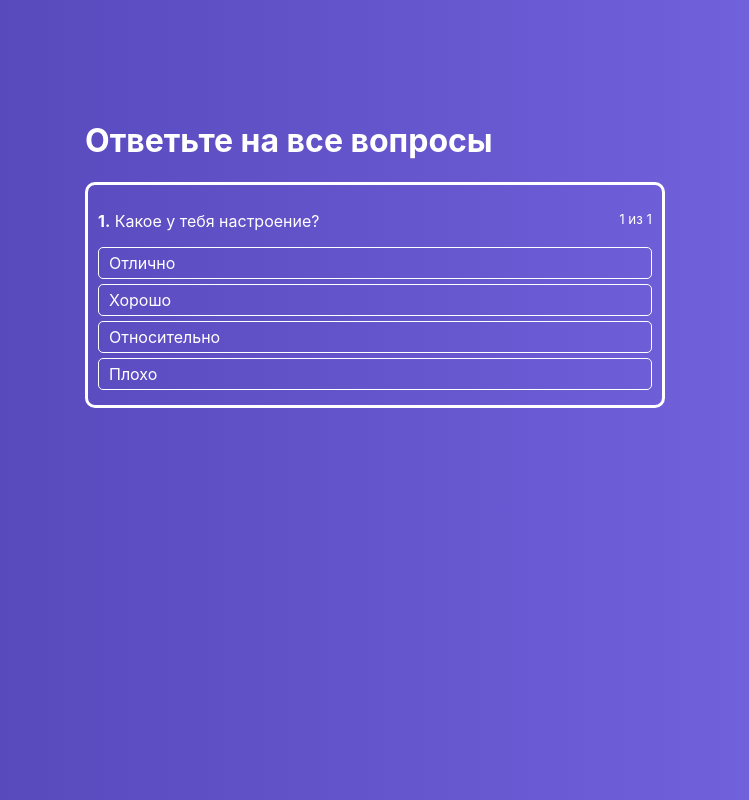
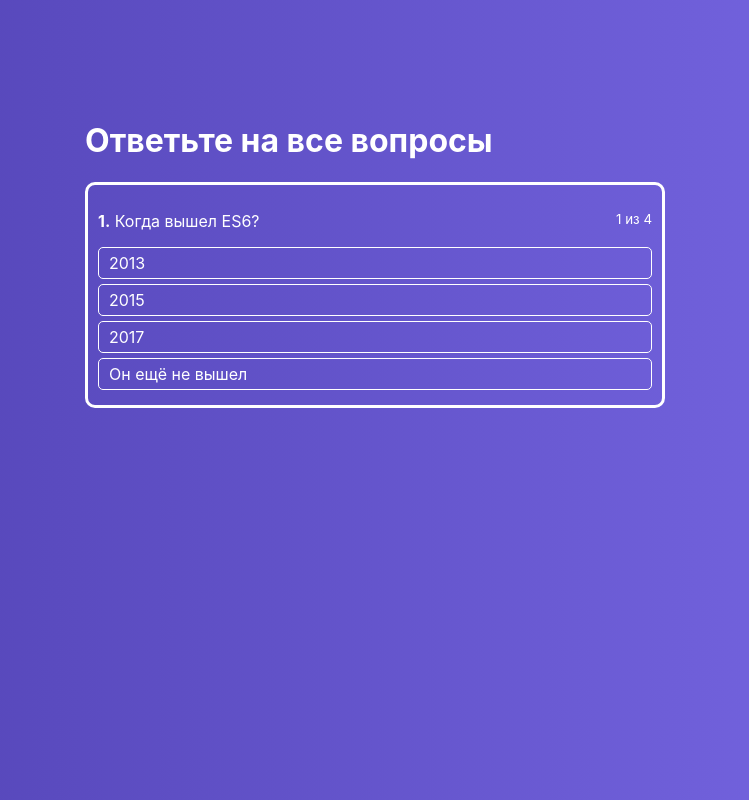
Before and after one commit to Vadimagic/QuizReact, a React app: page / in a window 1280 px wide. Shown: the whole page, without its empty margins (265-1014 px from the left). Built offline with nearby package versions, Linux system fonts and the light colour scheme.

Commit message:
add click questions and switch to next

```diff
--- a/src/components/ActiveQuiz/ActiveQuiz.js
+++ b/src/components/ActiveQuiz/ActiveQuiz.js
@@ -9,7 +9,7 @@ const ActiveQuiz = props => (
 				<strong>{props.number}.</strong>&nbsp;
 				{props.question}
 			</span>
-			<small>{props.number} из {props.quizLength}</small>
+			<small className={classes.ActiveNumber}>{props.number} из {props.quizLength}</small>
 		</p>
 
 		<AnswersList
--- a/src/components/ActiveQuiz/ActiveQuiz.module.css
+++ b/src/components/ActiveQuiz/ActiveQuiz.module.css
@@ -17,3 +17,9 @@
 	display: flex;
 	justify-content: space-between;
 }
+
+.ActiveNumber {
+	display: flex;
+	justify-content: flex-end;
+	min-width: 80px;
+}
--- a/src/containers/Quiz/Quiz.js
+++ b/src/containers/Quiz/Quiz.js
@@ -4,23 +4,61 @@ import ActiveQuiz from '../../components/ActiveQuiz/ActiveQuiz'
 
 class Quiz extends Component {
 	state = {
-		activeAnswer: 0,
+		activeQuestion: 0,
 		quiz: [
 			{
-				question: "Какое у тебя настроение?",
+				question: "Когда вышел ES6?",
+				rightAnswerId: 2,
+				id: 0,
+				answers: [
+					{text: '2013', id: 1},
+					{text: '2015', id: 2},
+					{text: '2017', id: 3},
+					{text: 'Он ещё не вышел', id: 4},
+				]
+			},
+			{
+				question: "React - это?",
+				rightAnswerId: 3,
+				id: 1,
+				answers: [
+					{text: 'Фреймворк', id: 1},
+					{text: 'Плагин', id: 2},
+					{text: 'Библиотека', id: 3},
+					{text: 'Фэйсбук', id: 4},
+				]
+			},
+			{
+				question: "Самый быстрый язык программирования, из работающих в браузере?",
+				rightAnswerId: 3,
+				id: 2,
+				answers: [
+					{text: 'С++', id: 1},
+					{text: 'Python', id: 2},
+					{text: 'JavaScript', id: 3},
+					{text: 'TypeScript', id: 4},
+				]
+			},
+			{
+				question: "JQuery - это?",
 				rightAnswerId: 1,
+				id: 3,
 				answers: [
-					{text: 'Отлично', id: 1},
-					{text: 'Хорошо', id: 2},
-					{text: 'Относительно', id: 3},
-					{text: 'Плохо', id: 4},
+					{text: 'Библиотека', id: 1},
+					{text: 'Плагин', id: 2},
+					{text: 'Фреймворк', id: 3},
+					{text: 'Движок JS', id: 4},
 				]
-			}
+			},
 		]
 	}
 
 	onAnswerClickHandler = answerId => {
 		console.log('Answer Id: ', answerId)
+
+		this.setState({
+			activeQuestion: this.state.activeQuestion + 1
+		})
 	}
 
 	render() {
@@ -29,9 +67,9 @@ class Quiz extends Component {
 				<div className={classes.QuizWrapper}>
 					<h1>Ответьте на все вопросы</h1>
 					<ActiveQuiz
-						answers={this.state.quiz[0].answers}
-						number={this.state.activeAnswer + 1}
-						question={this.state.quiz[0].question}
+						answers={this.state.quiz[this.state.activeQuestion].answers}
+						number={this.state.activeQuestion + 1}
+						question={this.state.quiz[this.state.activeQuestion].question}
 						onAnswerClick={this.onAnswerClickHandler}
 						quizLength={this.state.quiz.length}
 					/>
```
